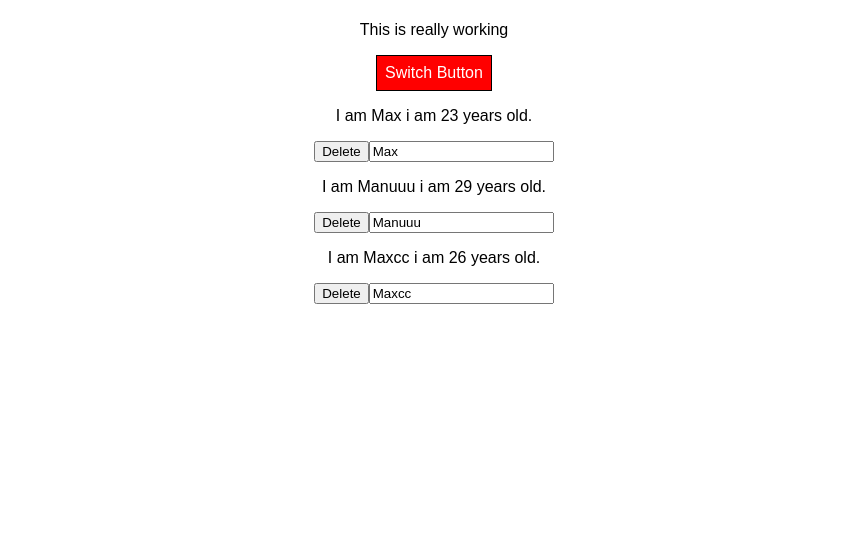
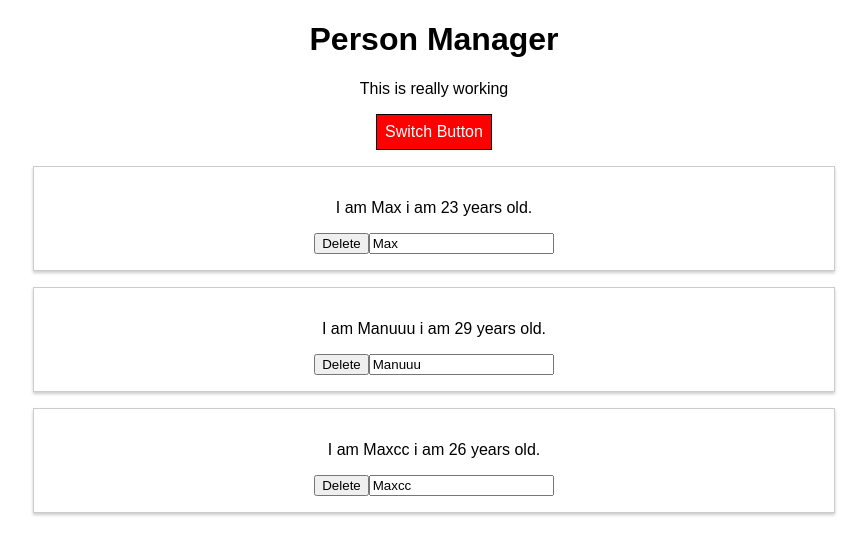
Before and after one commit to shavzzhussain/udemy-react, a React app in the folder react-complete-guide/: page / in a window 1280 px wide. Shown: the top 554 px of the page, without its empty margins (206-1073 px from the left). Built offline with nearby package versions, Linux system fonts and the light colour scheme.

Commit message:
passing unknown props

```diff
--- a/react-complete-guide/src/components/Hoc/WithClass.js
+++ b/react-complete-guide/src/components/Hoc/WithClass.js
@@ -2,7 +2,7 @@
 const withClass = (WrappedComponent, className) => {
     return props => (
         <div className={className}>
-            <WrappedComponent/>
+            <WrappedComponent {...props}/>
         </div>
     );
     }
--- a/react-complete-guide/src/components/Persons/Person/Person.jsx
+++ b/react-complete-guide/src/components/Persons/Person/Person.jsx
@@ -1,20 +1,21 @@
-import React,{Component} from 'react';
-import './Person.css'
+import React,{Component,Fragment} from 'react';
+import classes from './Person.css'
+import withClass from '../../Hoc/withClass'
 
 class Person extends Component{
     render() {
         return (
-
-            <div className="Person">
-                <p>I am {this.props.name} i am {this.props.age} years old.</p>
+                <Fragment>
+                     <p>I am {this.props.name} i am {this.props.age} years old.</p>
                 <p>{this.props.children}</p>
                 <button onClick={this.props.click}>Delete</button>
                 <input type="text" onChange={this.props.changed} value={this.props.name}/>
-            </div>
+                </Fragment>
+
 
         )
 
     }
 
 }
-export default Person;
+export default withClass(Person,classes.Person);
```
